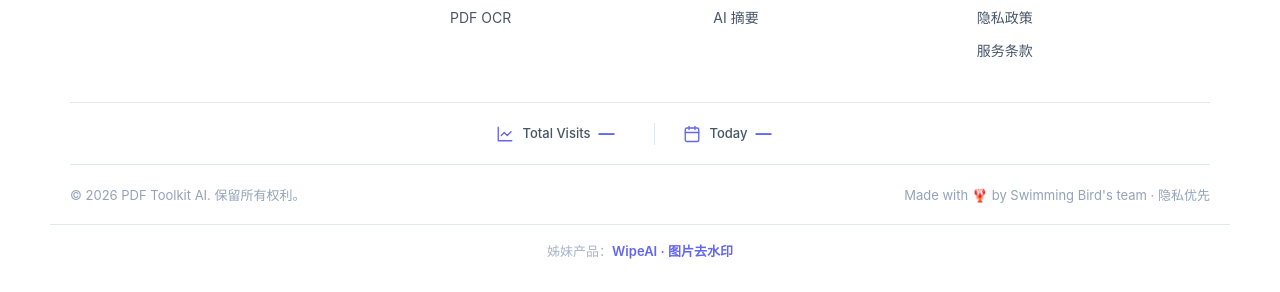
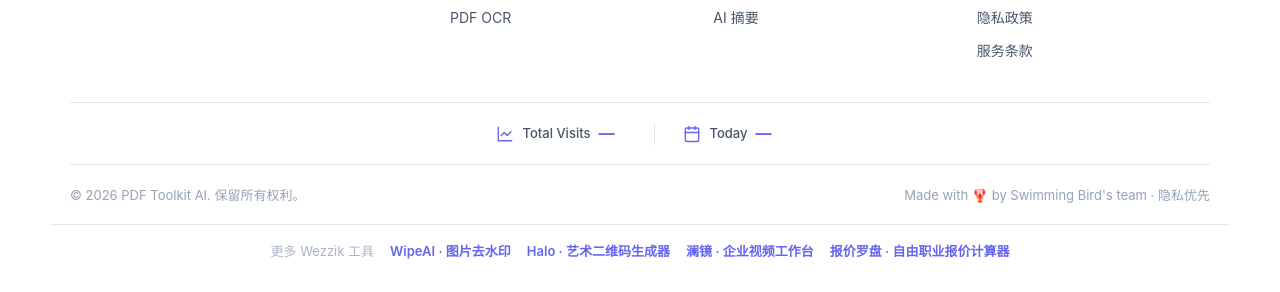
Before and after one commit to Swimming-Bird9909/pdf-toolkit-ai, a plain HTML site: page zh/index.html in a window 1280 px wide. Shown: the part 4209-4501 px from the top of the page. Drawn offline with Linux system fonts and the light colour scheme; no server answers.

Commit message:
在主站提供三个产品的直达入口 (#6)

```diff
--- a/zh/index.html
+++ b/zh/index.html
@@ -287,9 +287,13 @@
       <span>Made with 🦞 by Swimming Bird's team · 隐私优先</span>
     </div>
   </div>
-    <div class="footer-sister">
-      <span class="lbl">姊妹产品：</span><a href="https://wipeai.wezzik.com/">WipeAI · 图片去水印</a>
-    </div>
+    <nav class="footer-sister" aria-label="更多 Wezzik 工具" style="display:flex;flex-wrap:wrap;justify-content:center;gap:8px 16px;padding-inline:12px">
+      <span class="lbl">更多 Wezzik 工具</span>
+      <a href="https://wipeai.wezzik.com/">WipeAI · 图片去水印</a>
+      <a href="https://halo.wezzik.app/">Halo · 艺术二维码生成器</a>
+      <a href="https://lanjing.wezzik.app/">澜镜 · 企业视频工作台</a>
+      <a href="https://pricing.wezzik.app/">报价罗盘 · 自由职业报价计算器</a>
+    </nav>
 </footer>
 
 <script defer src="../js/main.js?v=12.32"></script>
```
Also changed, not shown: index.html (+7 -3 lines).
